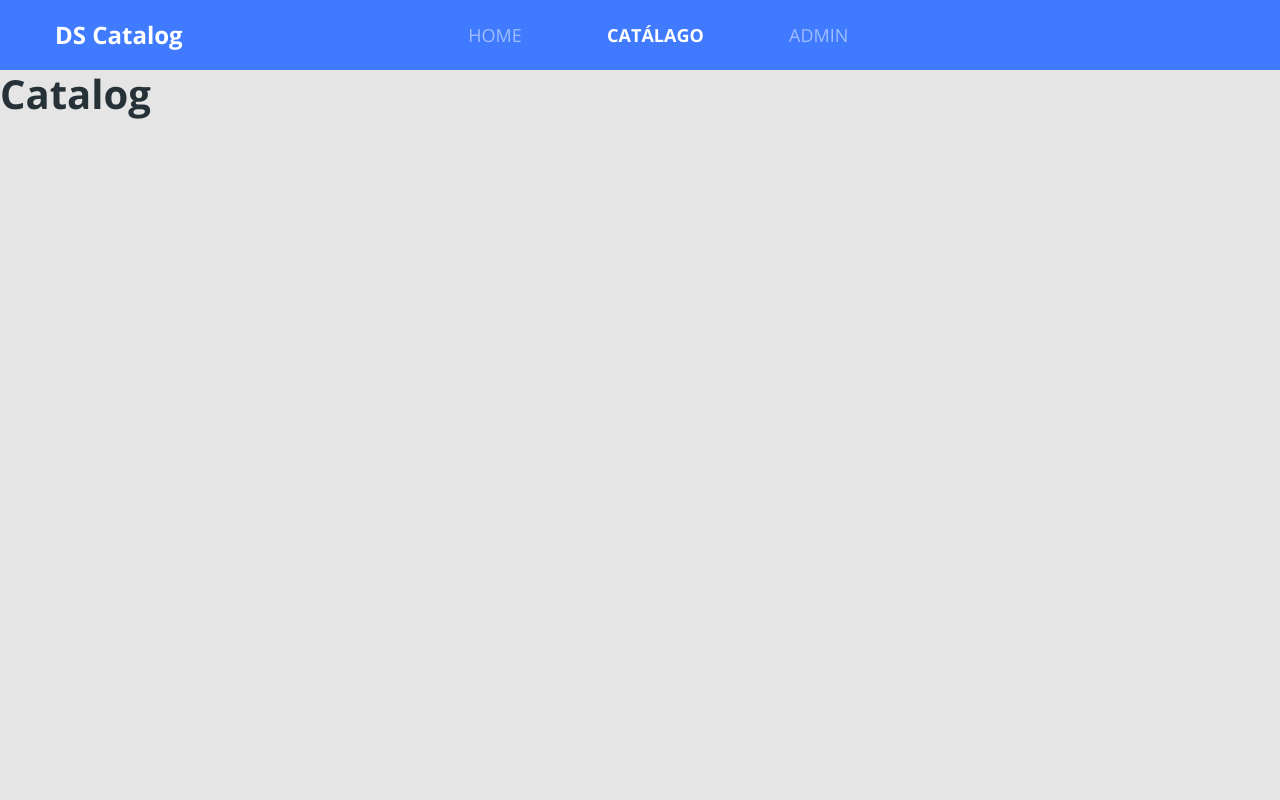
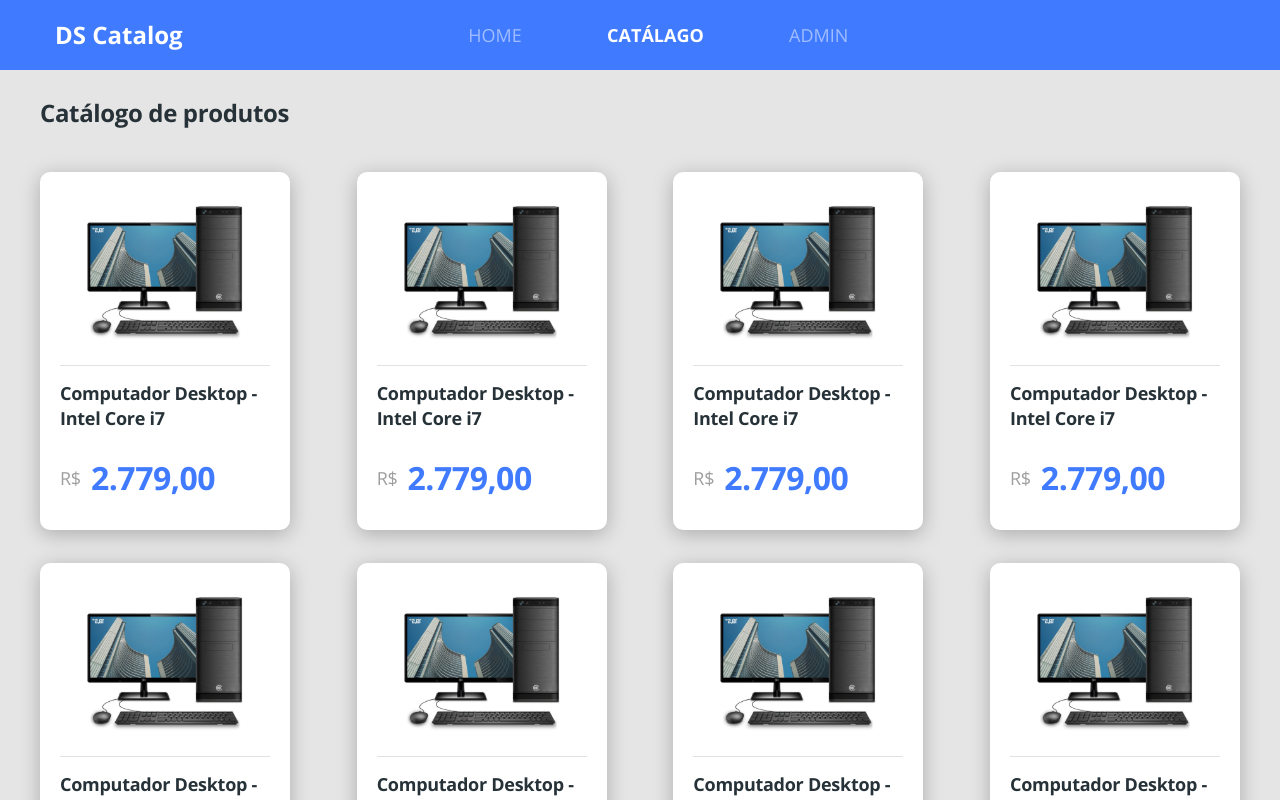
Before and after one commit to Jrenatomt/dscatalog-devsuperior01, a React (Create React App) app in the folder front-web/: page /catalog in a window 1280 px wide. Shown: the top 800 px of the page. Built offline with nearby package versions, Linux system fonts and the light colour scheme.

Commit message:
finished product listinig layout

```diff
--- a/front-web/src/App.scss
+++ b/front-web/src/App.scss
@@ -22,3 +22,16 @@
       color: unset;
     }
   }
+
+  .border-radios-10{
+    border-radius: 10px;
+  }
+
+  .border-radios-20{
+    border-radius: 20px;
+  }
+
+  .card-base{
+    background: #FFF;
+    box-shadow: 0px 4px 20px rgba(0, 0, 0, 0.25);
+  }
--- /dev/null
+++ b/front-web/src/pages/Catalog/components/ProductCard/index.tsx
@@ -0,0 +1,21 @@
+import React from 'react';
+import { ReactComponent as ProductImage} from '../../../../core/assets/images/product.svg'
+import './styles.scss'
+
+
+const ProductCard = () => (
+   <div className="card-base border-radios-10 product-card">
+        <ProductImage />
+        <div className="product-info">
+           <h6 className="produc-name">
+            Computador Desktop - Intel Core i7
+           </h6>
+        <div className="product-price-container">
+            <span className="product-currency">R$</span>
+            <h3 className="product-price">2.779,00</h3>
+         </div>
+     </div>
+   </div>
+);
+
+export default ProductCard;
--- /dev/null
+++ b/front-web/src/pages/Catalog/components/ProductCard/styles.scss
@@ -0,0 +1,38 @@
+.product-card{
+    padding: 20px 20px 30px 20px;
+    text-align: center;
+}
+
+.product-info{
+    border-top: 1px solid #E1E1E1;
+    text-align: left;
+    padding-top: 15px;
+    margin-top: 15px;
+}
+
+.produc-name{
+    font-size: 18px;
+    line-height: 25px;
+    letter-spacing: -0.015em;
+}
+
+.product-price-container{
+    margin-top: 25px;
+    display: flex;
+}
+
+.product-currency{
+    font-size: 18px;
+    line-height: 25px;
+    letter-spacing: -0.015em;
+    color: #9E9E9E;
+    margin-top: 10px;
+}
+
+.product-price{
+    font-size: 32px;
+    line-height: 44px;
+    letter-spacing: -0.015em;
+    color: #407BFF;
+    margin-left: 10px;
+}
--- a/front-web/src/pages/Catalog/index.tsx
+++ b/front-web/src/pages/Catalog/index.tsx
@@ -1,8 +1,26 @@
 import React from 'react';
+import ProductCard from './components/ProductCard';
+import './styles.scss'
 
 const Catalog = () => (
-    <div>
-   <h1>Catalog</h1>
+    <div className="catalog-container">
+       <h1 className="catalog-title">
+         Catálogo de produtos
+       </h1>
+       <div className="catalog-products">
+          <ProductCard />
+          <ProductCard />
+          <ProductCard />
+          <ProductCard />
+          <ProductCard />
+          <ProductCard />
+          <ProductCard />
+          <ProductCard />
+          <ProductCard />
+          <ProductCard />
+          <ProductCard />
+
+       </div>
    </div>
 );
 
--- a/front-web/src/pages/Catalog/styles.scss
+++ b/front-web/src/pages/Catalog/styles.scss
@@ -0,0 +1,19 @@
+.catalog-container{
+    margin-top: 26px;
+    padding-left: 40px;
+    padding-right: 40px;
+}
+
+.catalog-title{
+    font-size: 24px;
+    line-height: 33px;
+    letter-spacing: -0.015em;
+}
+
+.catalog-products{
+    margin-top: 43px;
+    display: grid;
+    grid-gap: 33px 20px;
+    grid-template-columns: repeat(auto-fill, 250px);
+    justify-content: space-between;
+}
--- a/front-web/src/pages/Home/index.tsx
+++ b/front-web/src/pages/Home/index.tsx
@@ -7,7 +7,7 @@
 const Home = () => (
     <div className="home-container">
 
-        <div className="row home-content">
+        <div className="row home-content card-base border-radios-20">
            <div className="col-6">
             <h1 className="text-title">Conheça o melhor <br /> catálogo de produtos</h1>
 
--- a/front-web/src/pages/Home/styles.scss
+++ b/front-web/src/pages/Home/styles.scss
@@ -5,9 +5,6 @@
 }
 
 .home-content{
-    background-color: #fff;
-    box-shadow: 0px 4px 20px rgba(0, 0, 0, 0.25);
-    border-radius: 20px;
     padding-top: 155px;
     padding-bottom: 150px;
     padding-left: 100px;
```
Also changed, not shown: front-web/src/core/assets/images/product.svg (added).
